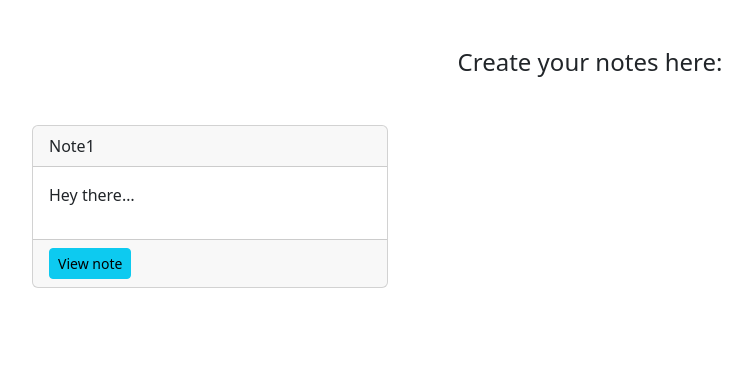
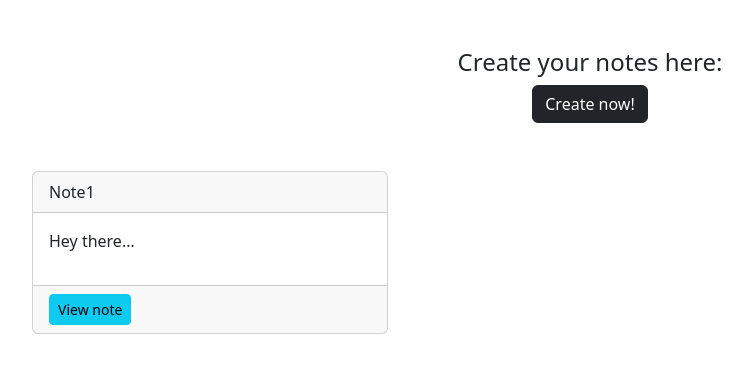
Before and after one commit to akshit614/Smart-Notes, a Django app: page /smart/notes/ in a window 1280 px wide. Shown: the part 56-429 px from the top of the page, without its empty margins (50-802 px from the left). Run offline with Django 5.2, Linux system fonts and the light colour scheme; a user stored in the database is signed in; data comes from the database, SQL or seed files in the repository.

Commit message:
Update notes_list.html

```diff
--- a/notes/templates/notes/notes_list.html
+++ b/notes/templates/notes/notes_list.html
@@ -7,6 +7,7 @@
     <div class="col">
         <div class="notes_list_heading text-center mb-5">
             <h1 class="fs-4">Create your notes here:</h1>
+            <a href="{% url 'notes.new' %}" class="btn btn-dark bg-sark ">Create now!</a>
         </div>
     </div>
 </div>
```
